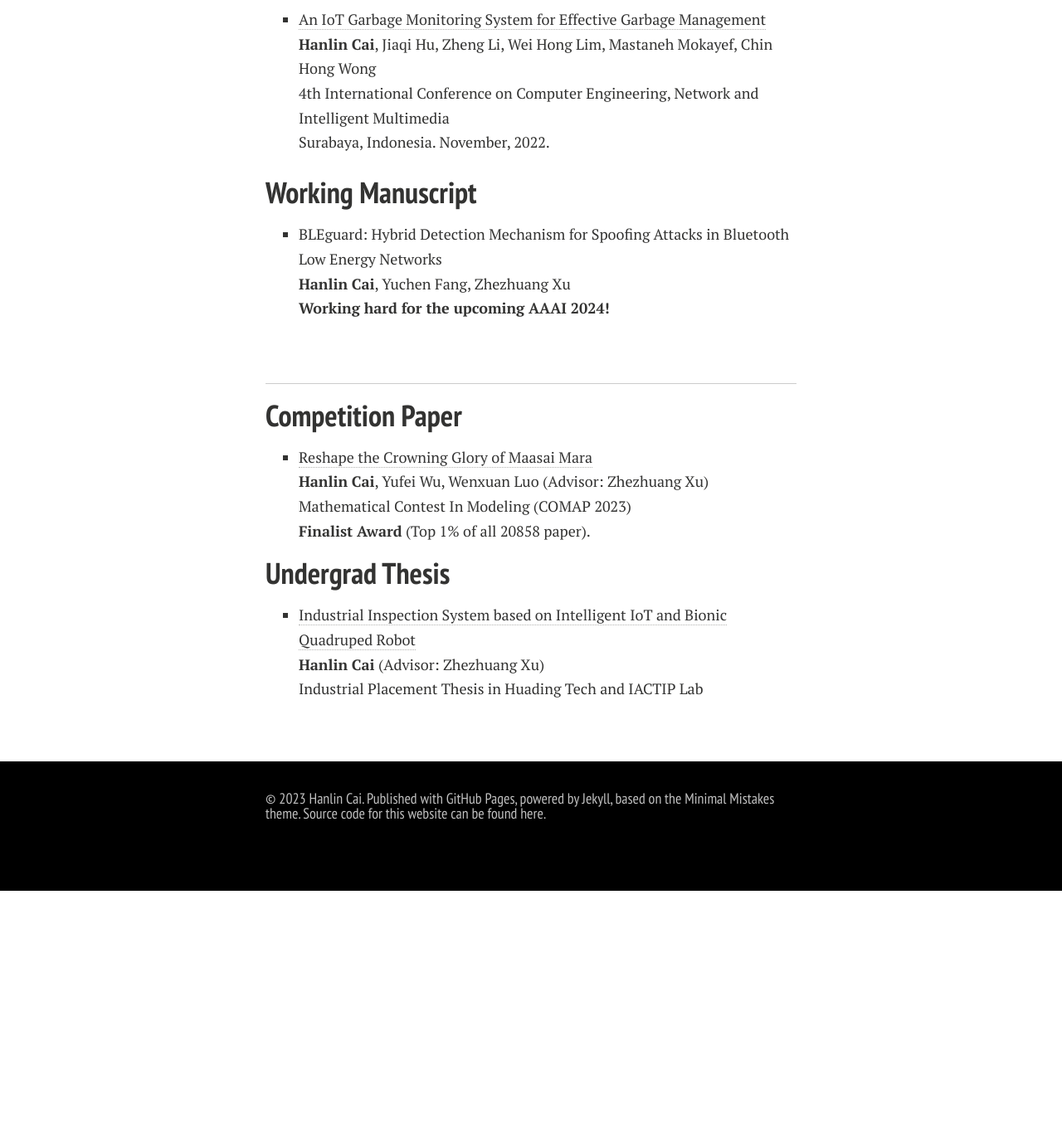
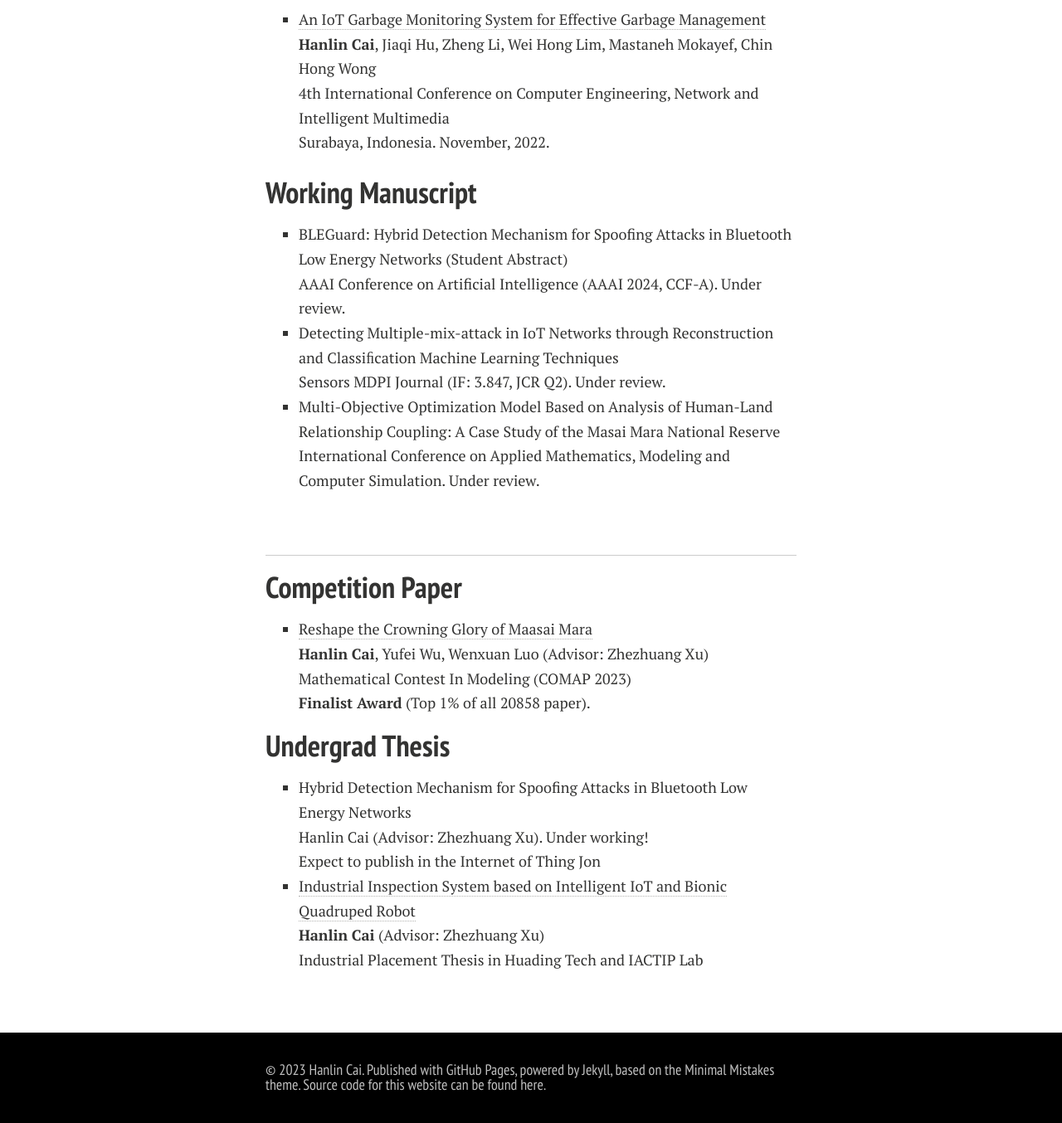
Before and after one commit to GuangLun2000/GuangLun2000.github.io, a Jekyll site: the page built from publications.md, in a window 1280 px wide and 1400 px high, scrolled down 454 px. Shown: the top 1354 px of the window at 83% size. Built offline with Jekyll 4.4.1, drawn with Linux system fonts in a browser that asks for light colours; nearby versions of some CDN libraries; comment, search, counter and statistics services are not loaded; a style sheet for code colours, icons or effects is not loaded; before the commit the page ends 1528 px from its top, so only the background shows below that; some of the changed text lies outside the part shown.

Commit message:
Update publications.md

```diff
--- a/publications.md
+++ b/publications.md
@@ -16,7 +16,9 @@ Lastest Update: 8th Aug 2023&nbsp;  [中文 (Chinese Version)](https://caihanlin
 
 ## Working Manuscript
 
-- BLEguard: Hybrid Detection Mechanism for Spoofing Attacks in Bluetooth Low Energy Networks<br>**Hanlin Cai**, Yuchen Fang, Zhezhuang Xu<br>**Working hard for the upcoming AAAI 2024!**
+- BLEGuard: Hybrid Detection Mechanism for Spoofing Attacks in Bluetooth Low Energy Networks (Student Abstract)<br>AAAI Conference on Artificial Intelligence (AAAI 2024, CCF-A). Under review.
+- Detecting Multiple-mix-attack in IoT Networks through Reconstruction and Classiﬁcation Machine Learning Techniques<br>Sensors MDPI Journal (IF: 3.847, JCR Q2). Under review.
+- Multi-Objective Optimization Model Based on Analysis of Human-Land Relationship Coupling: A Case Study of the Masai Mara National Reserve<br>International Conference on Applied Mathematics, Modeling and Computer Simulation. Under review.
 
 <br>
 
@@ -28,4 +30,5 @@ Lastest Update: 8th Aug 2023&nbsp;  [中文 (Chinese Version)](https://caihanlin
 
 ## Undergrad Thesis
 
+- Hybrid Detection Mechanism for Spoofing Attacks in Bluetooth Low Energy Networks<br>Hanlin Cai (Advisor: Zhezhuang Xu). Under working!<br>Expect to publish in the Internet of Thing Jon
 - [Industrial Inspection System based on Intelligent IoT and Bionic Quadruped Robot](https://caihanlin.com/mypaper/thesis/IP-thesis.pdf)<br>**Hanlin Cai** (Advisor: Zhezhuang Xu)<br>Industrial Placement Thesis in Huading Tech and IACTIP Lab<br>
```
Also changed, not shown: other parts of publications.md (+1 -1 lines).
